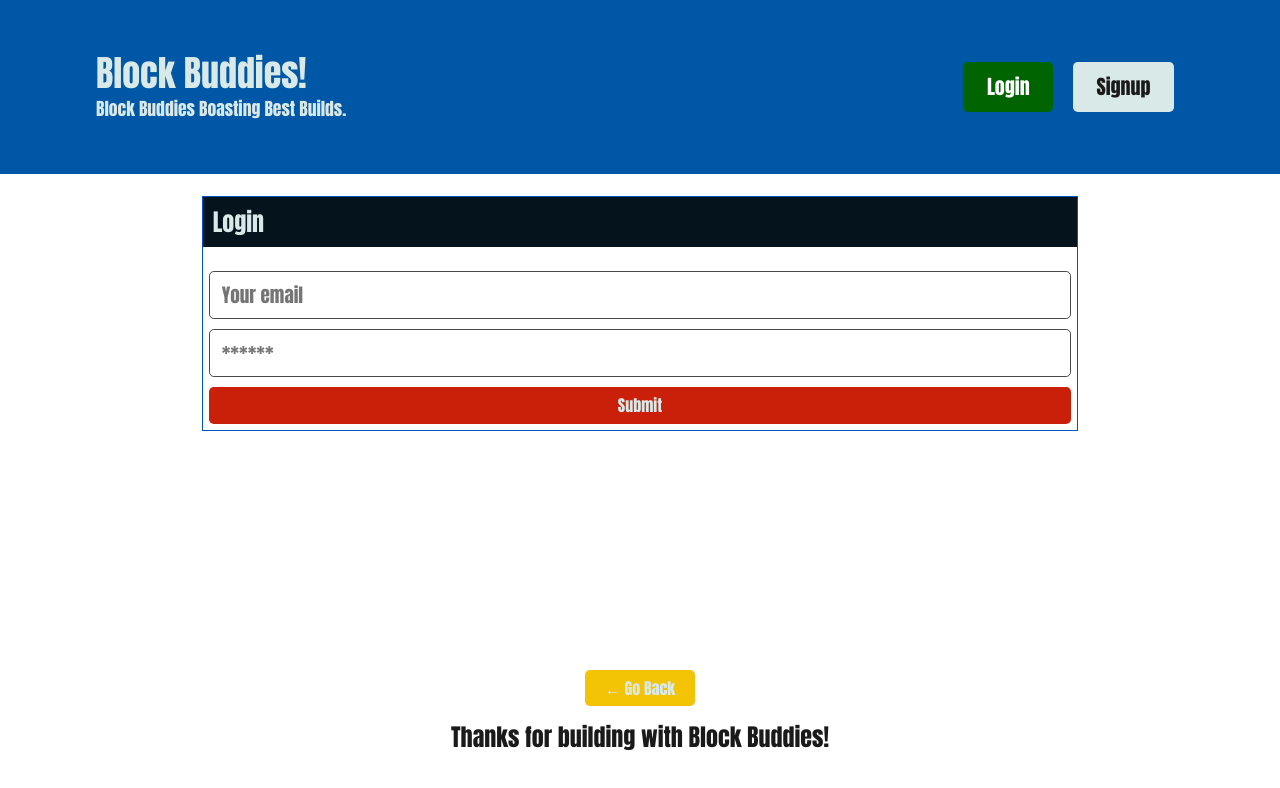
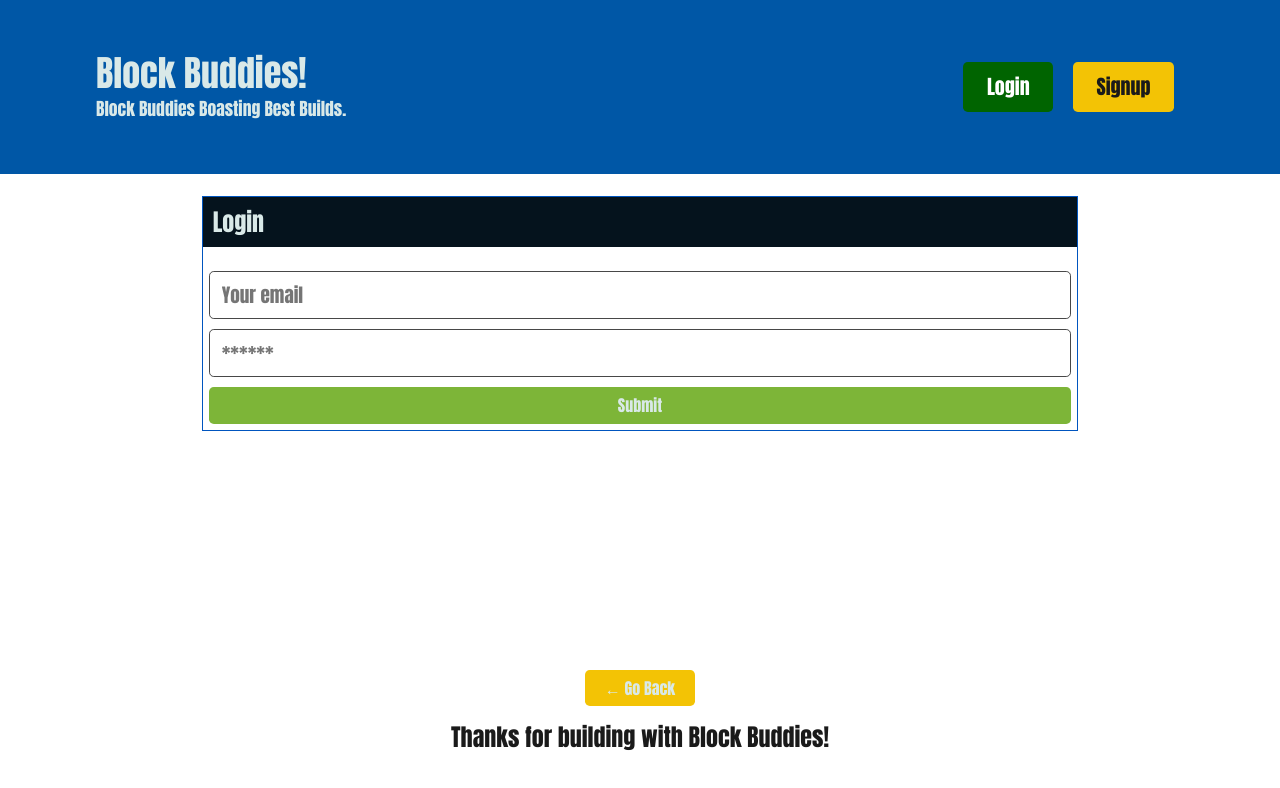
Before and after one commit to sfmacdonald/Block-Buddies, a React (Vite) app in the folder client/: page /login in a window 1280 px wide. In both pictures the pointer is over the button "Submit". Shown: the top 788 px of the page. Built offline with nearby package versions, Linux system fonts and the light colour scheme.

Commit message:
more CSS updates - font and colors

```diff
--- a/client/src/App.css
+++ b/client/src/App.css
@@ -930,7 +930,7 @@ a:hover {
 }
 
 .bg-light {
-  background-color: #9BA19D !important;
+  background-color: #F3C305 !important;
 }
 
 .bg-dark {
@@ -1015,7 +1015,7 @@ a:hover {
 }
 
 .btn.btn-primary:hover {
-  background-color: #CA1F08;
+  background-color: #7DB538;
 }
 
 .btn.btn-danger {
@@ -1024,7 +1024,7 @@ a:hover {
 }
 
 .btn.btn-danger:hover {
-  background-color: #A95500;
+  background-color: #CA1F08;
 }
 
 .btn.btn-info {
@@ -1037,12 +1037,12 @@ a:hover {
 }
 
 .btn.btn-light {
-  background-color: #d9e9e8;
+  background-color: #F3C305;
   color: #1a1a1a;
 }
 
 .btn.btn-light:hover {
-  background-color: #84b8b4;
+  background-color: #F2CD37;
 }
 
 .btn.btn-dark {
```
